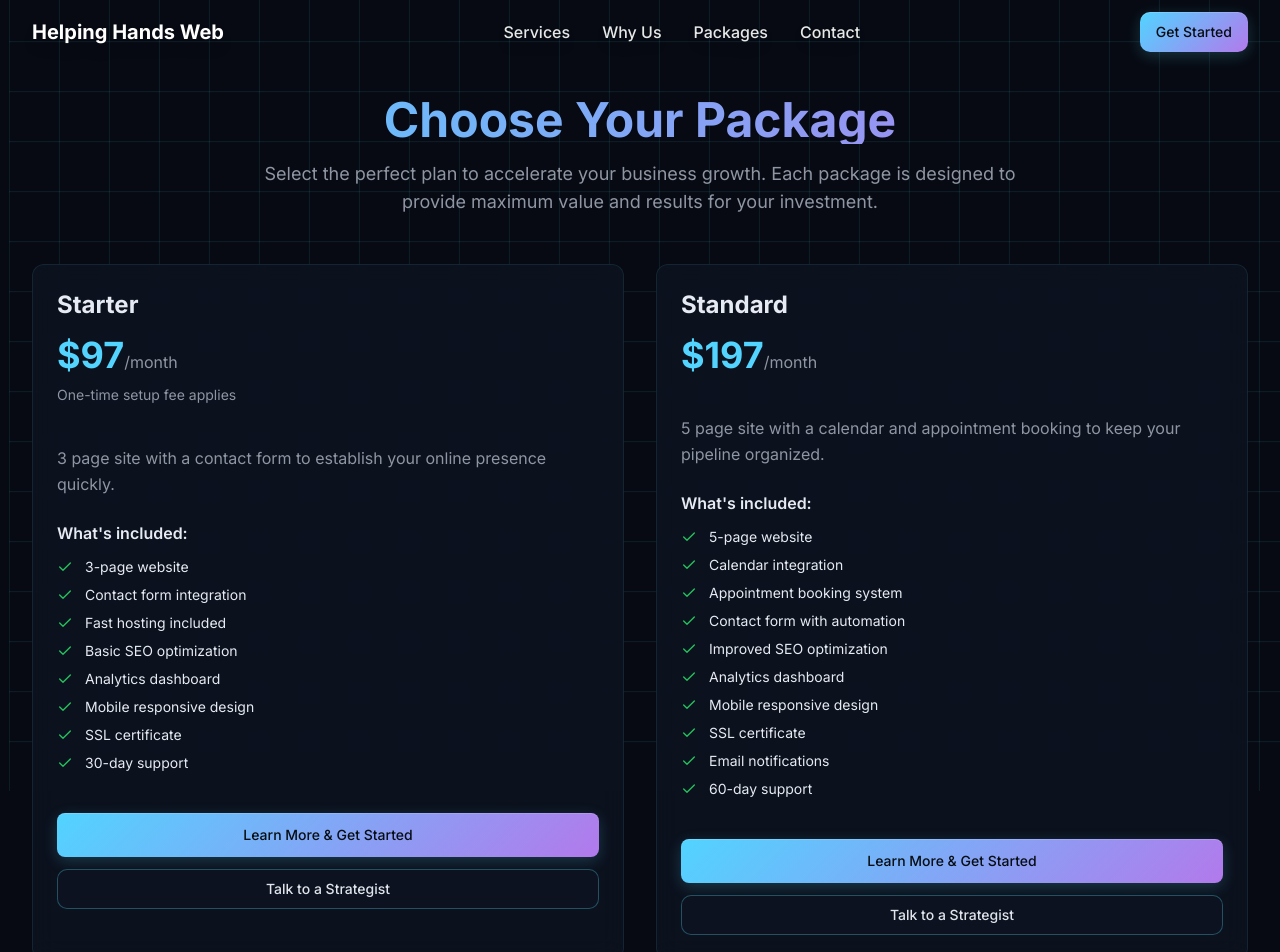
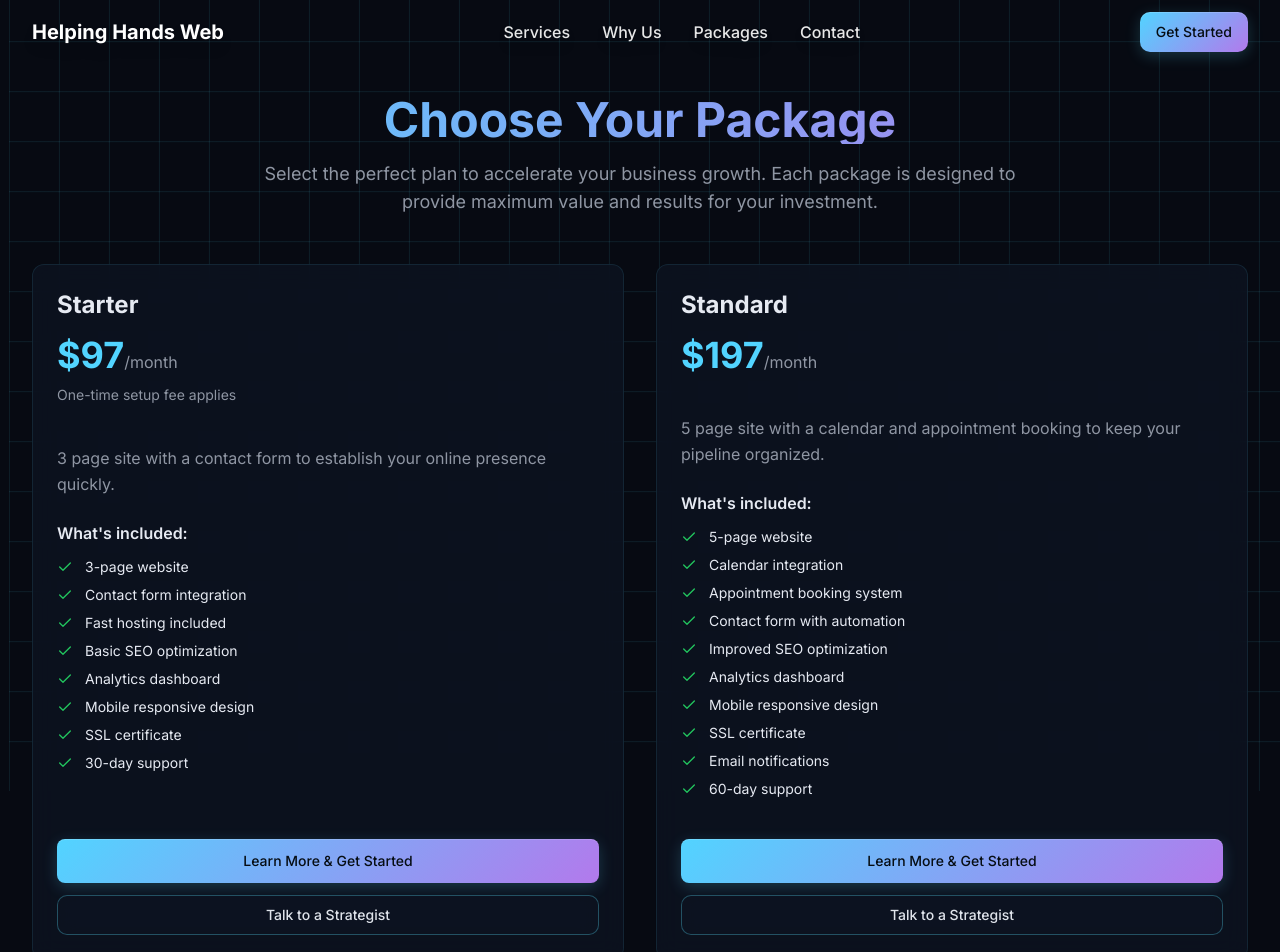
Before and after one commit to hhsystems1/web, a Next.js app: page /packages in a window 1280 px wide. Shown: the top 952 px of the page. Built offline with nearby package versions, Linux system fonts and the light colour scheme.

Commit message:
enhancements

```diff
--- a/app/globals.css
+++ b/app/globals.css
@@ -186,7 +186,6 @@ body {
 }
 
 .glow-hover:hover {
-  transform: translateY(-3px);
   box-shadow:
     0 12px 40px rgba(90, 227, 255, 0.15),
     0 0 20px rgba(90, 227, 255, 0.1);
@@ -253,7 +252,6 @@ body {
 }
 
 .btn-primary:hover {
-  transform: translateY(-2px);
   box-shadow:
     0 8px 30px rgba(90, 227, 255, 0.4),
     0 0 20px rgba(90, 227, 255, 0.2),
@@ -262,7 +260,6 @@ body {
 }
 
 .btn-primary:active {
-  transform: translateY(-1px);
   transition: transform 0.1s ease;
 }
 
@@ -299,7 +296,6 @@ body {
 }
 
 .btn-secondary:hover {
-  transform: translateY(-2px);
   border-color: rgba(90, 227, 255, 0.6);
   box-shadow:
     0 8px 25px rgba(90, 227, 255, 0.2),
--- a/app/packages/page.tsx
+++ b/app/packages/page.tsx
@@ -43,7 +43,7 @@ export default function PackagesPage() {
                 animate={{ opacity: 1, y: 0 }}
                 transition={{ duration: 0.6, delay: index * 0.1 }}
               >
-                <Card className={`h-full glass glow-hover relative ${
+                <Card className={`h-full glass glow-hover relative flex flex-col ${
                   plan.slug === 'professional' ? 'border-primary/50' : ''
                 }`}>
                   {plan.slug === 'professional' && (
@@ -75,12 +75,12 @@ export default function PackagesPage() {
                     )}
                   </CardHeader>
 
-                  <CardContent className="space-y-6">
+                  <CardContent className="space-y-6 flex-1 flex flex-col">
                     <p className="text-muted-foreground leading-relaxed">
                       {plan.blurb}
                     </p>
 
-                    <div className="space-y-3">
+                    <div className="space-y-3 flex-1">
                       <h4 className="font-semibold">What&apos;s included:</h4>
                       <ul className="space-y-2">
                         {plan.features.map((feature: string) => (
@@ -92,7 +92,7 @@ export default function PackagesPage() {
                       </ul>
                     </div>
 
-                    <div className="pt-4 space-y-3">
+                    <div className="pt-4 space-y-3 mt-auto">
                       <Button asChild className="w-full btn-primary" size="lg">
                         <Link href={`/packages/${plan.slug}`}>
                           {plan.slug === 'custom' ? 'Get Custom Quote' : 'Learn More & Get Started'}
--- a/components/Packages.tsx
+++ b/components/Packages.tsx
@@ -44,7 +44,7 @@ export function Packages() {
               transition={{ duration: 0.6, delay: index * 0.1 }}
               viewport={{ once: true }}
             >
-              <Card className={`h-full glass glow-hover relative ${
+              <Card className={`h-full glass glow-hover relative flex flex-col ${
                 plan.slug === 'professional' ? 'border-primary/50' : ''
               }`}>
                 {plan.slug === 'professional' && (
@@ -76,12 +76,12 @@ export function Packages() {
                   )}
                 </CardHeader>
 
-                <CardContent className="space-y-4">
+                <CardContent className="space-y-4 flex-1 flex flex-col">
                   <p className="text-sm text-muted-foreground leading-relaxed">
                     {plan.blurb}
                   </p>
 
-                  <ul className="space-y-2">
+                  <ul className="space-y-2 flex-1">
                     {plan.features.slice(0, 6).map((feature: string) => (
                       <li key={feature} className="flex items-center text-sm">
                         <Check className="w-4 h-4 text-success mr-2 flex-shrink-0" />
@@ -95,7 +95,7 @@ export function Packages() {
                     )}
                   </ul>
 
-                  <div className="pt-4">
+                  <div className="pt-4 mt-auto">
                     <Button asChild className="w-full btn-primary">
                       <Link href={`/packages/${plan.slug}`}>
                         {plan.slug === 'custom' ? 'Get Quote' : 'Learn More'}
```
